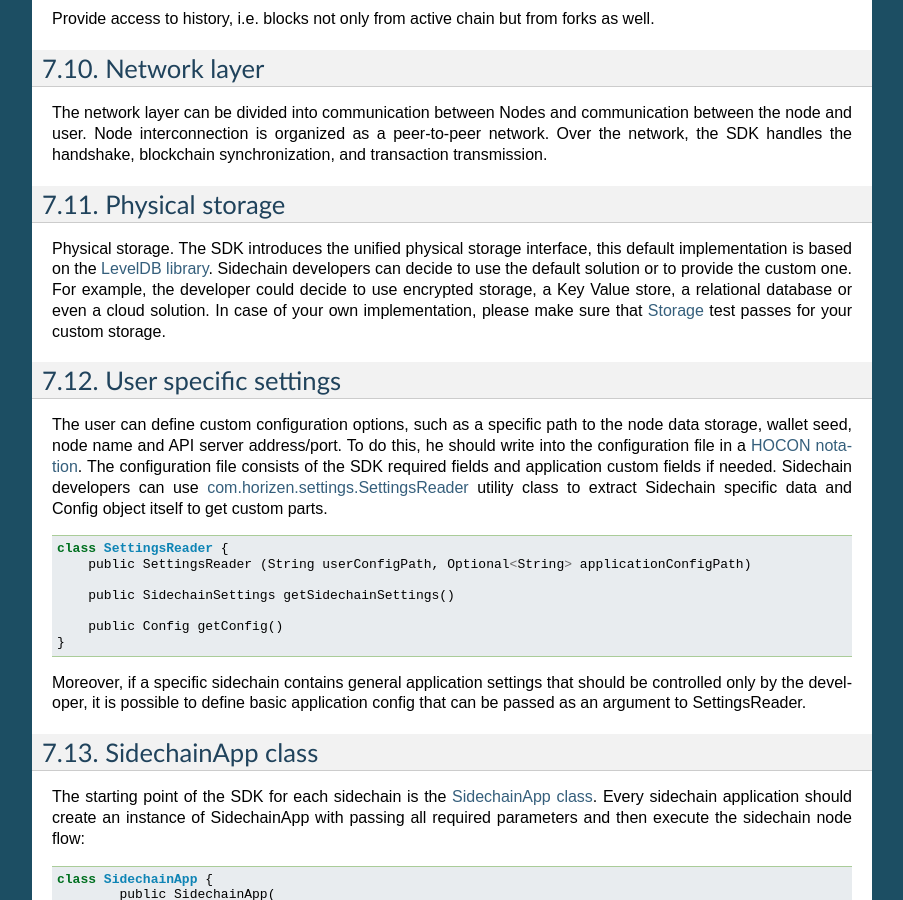
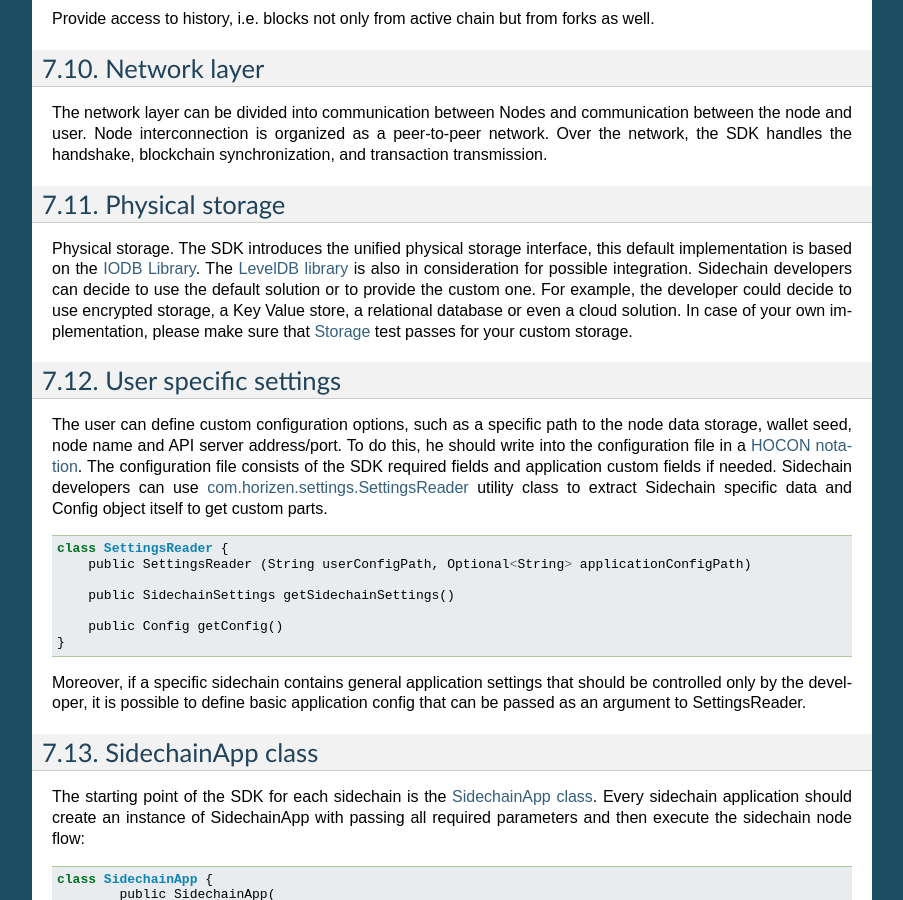
Before and after one commit to HorizenOfficial/developer-horizen-global, a Sphinx documentation site: the page built from docs/introduction/06-Base-App.rst, in a window 1280 px wide and 900 px high, scrolled down 2580 px. Shown: the whole window, without its empty margins (198-1101 px from the left). Built offline with Sphinx 7.4.7, drawn with Linux system fonts in a browser that asks for light colours.

Commit message:
added more correct description of the default pysical storage

```diff
--- a/docs/introduction/06-Base-App.rst
+++ b/docs/introduction/06-Base-App.rst
@@ -124,7 +124,7 @@ Node interconnection is organized as a peer-to-peer network. Over the network, t
 Physical storage
 ****************
 
-Physical storage. The SDK introduces the unified physical storage interface, this default implementation is based on the `LevelDB library <https://github.com/google/leveldb>`_. Sidechain developers can decide to use the default solution or to provide the custom one. For example, the developer could decide to use encrypted storage, a Key Value store, a relational database or even a cloud solution. In case of your own implementation, please make sure that `Storage <https://github.com/HorizenOfficial/Sidechains-SDK/blob/master/sdk/src/test/java/com/horizen/storage/StorageTest.java>`_ test passes for your custom storage.
+Physical storage. The SDK introduces the unified physical storage interface, this default implementation is based on the `IODB Library <https://github.com/input-output-hk/iodb>`_. The `LevelDB library <https://github.com/google/leveldb>`_ is also in consideration for possible integration. Sidechain developers can decide to use the default solution or to provide the custom one. For example, the developer could decide to use encrypted storage, a Key Value store, a relational database or even a cloud solution. In case of your own implementation, please make sure that `Storage <https://github.com/HorizenOfficial/Sidechains-SDK/blob/master/sdk/src/test/java/com/horizen/storage/StorageTest.java>`_ test passes for your custom storage.
 
 User specific settings
 **********************
```
